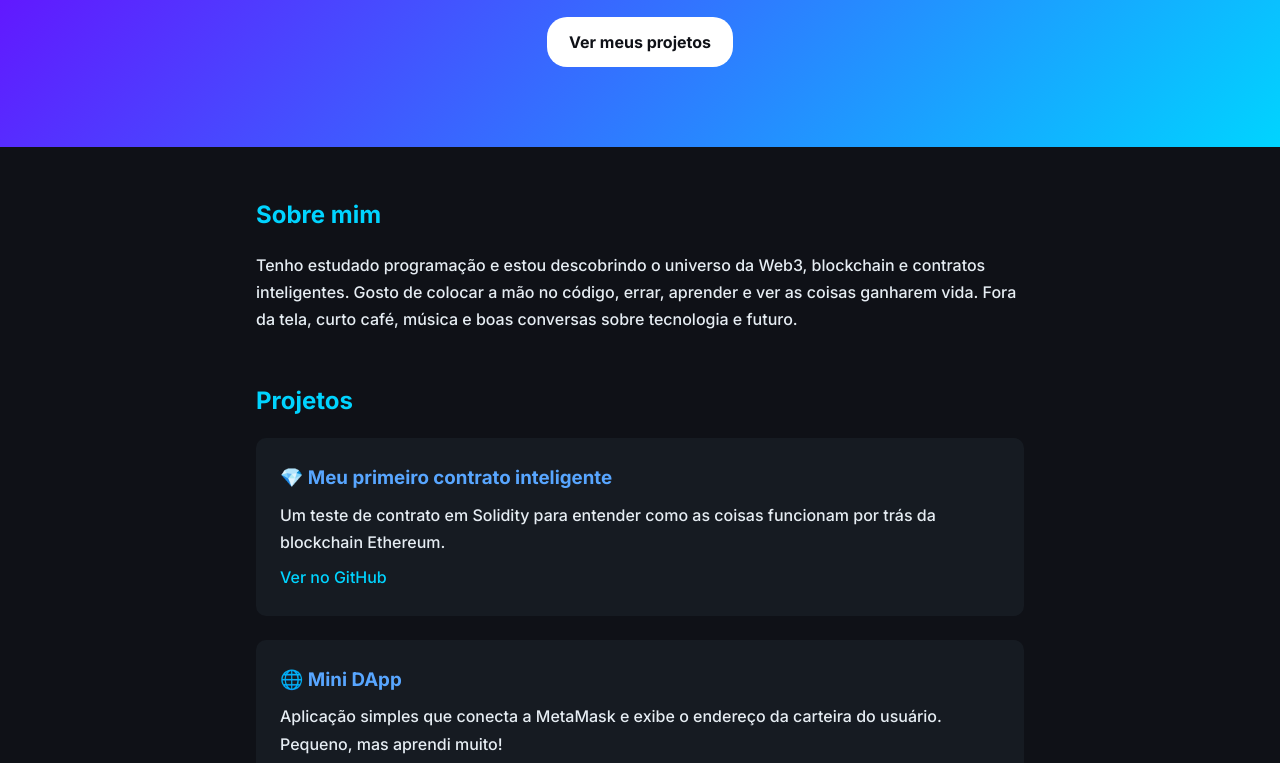
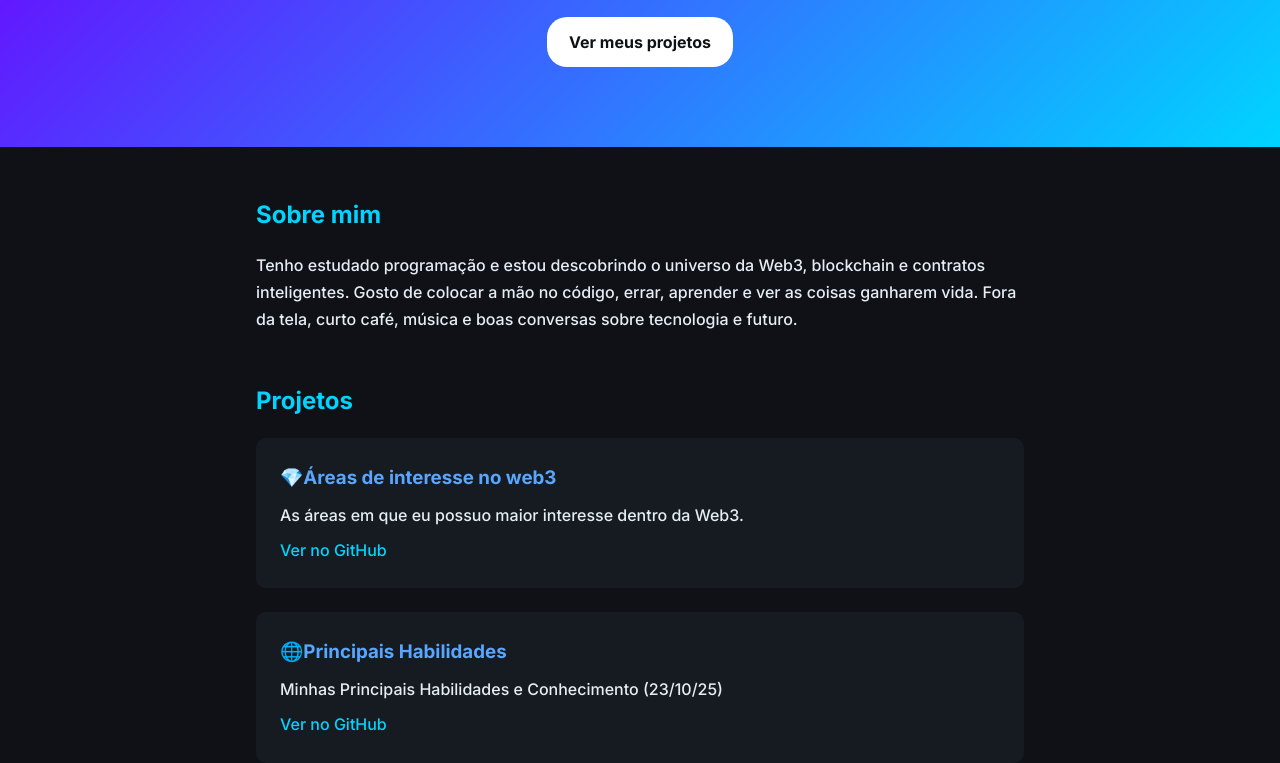
Before and after one commit to Mauconlore/Profile, a plain HTML site: page index.html in a window 1280 px wide. Shown: the part 187-950 px from the top of the page. Drawn offline with Linux system fonts and the light colour scheme.

Commit message:
Update index.html

```diff
--- a/index.html
+++ b/index.html
@@ -26,14 +26,14 @@
     <h2>Projetos</h2>
     <div class="projetos">
       <div class="projeto">
-        <h3>💎 Meu primeiro contrato inteligente</h3>
-        <p>Um teste de contrato em Solidity para entender como as coisas funcionam por trás da blockchain Ethereum.</p>
+        <h3>💎Áreas de interesse no web3</h3>
+        <p>As áreas em que eu possuo maior interesse dentro da Web3.</p>
         <a href="https://github.com/seuusuario/meu-primeiro-contrato" target="_blank">Ver no GitHub</a>
       </div>
 
       <div class="projeto">
-        <h3>🌐 Mini DApp</h3>
-        <p>Aplicação simples que conecta a MetaMask e exibe o endereço da carteira do usuário. Pequeno, mas aprendi muito!</p>
+        <h3>🌐Principais Habilidades</h3>
+        <p>Minhas Principais Habilidades e Conhecimento (23/10/25)</p>
         <a href="https://github.com/seuusuario/mini-dapp" target="_blank">Ver no GitHub</a>
       </div>
     </div>
```
